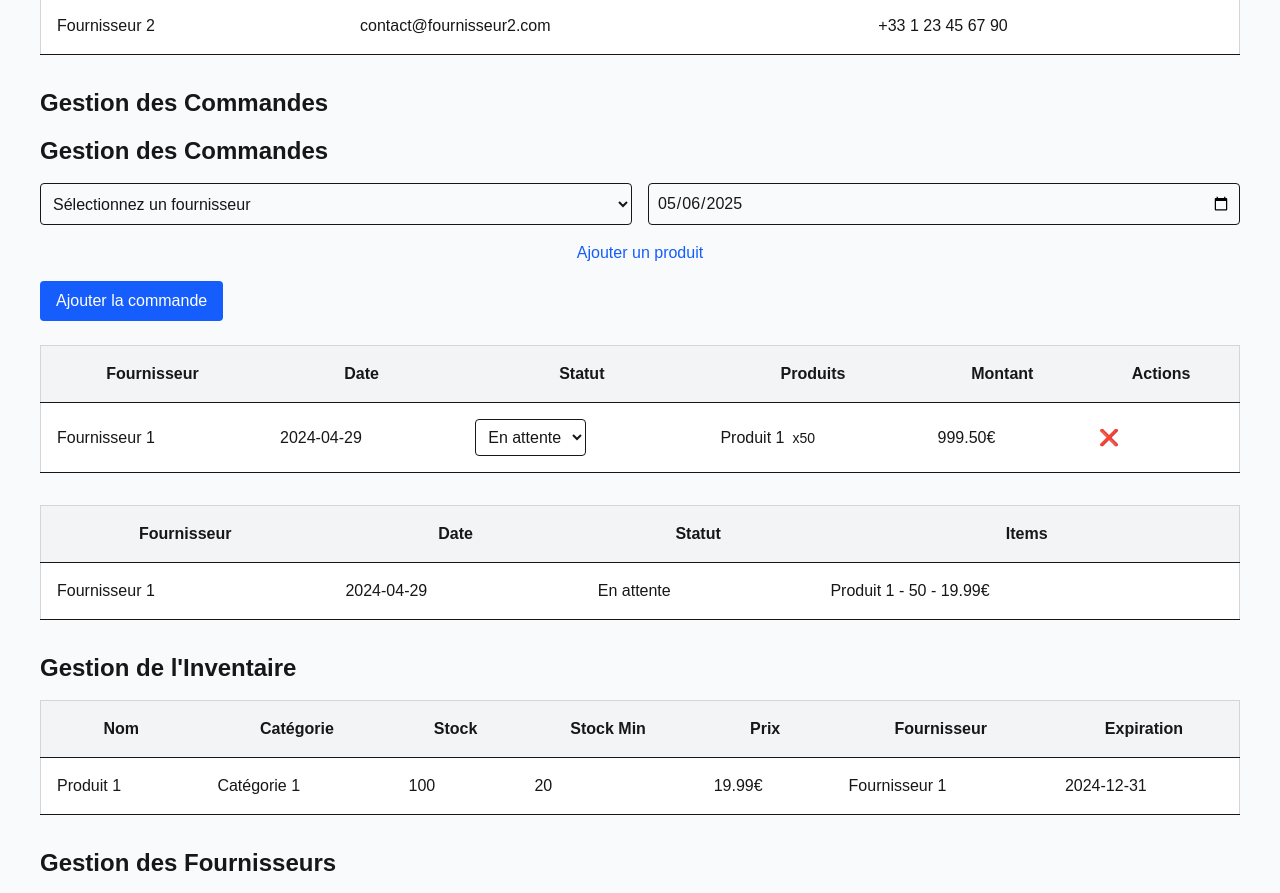
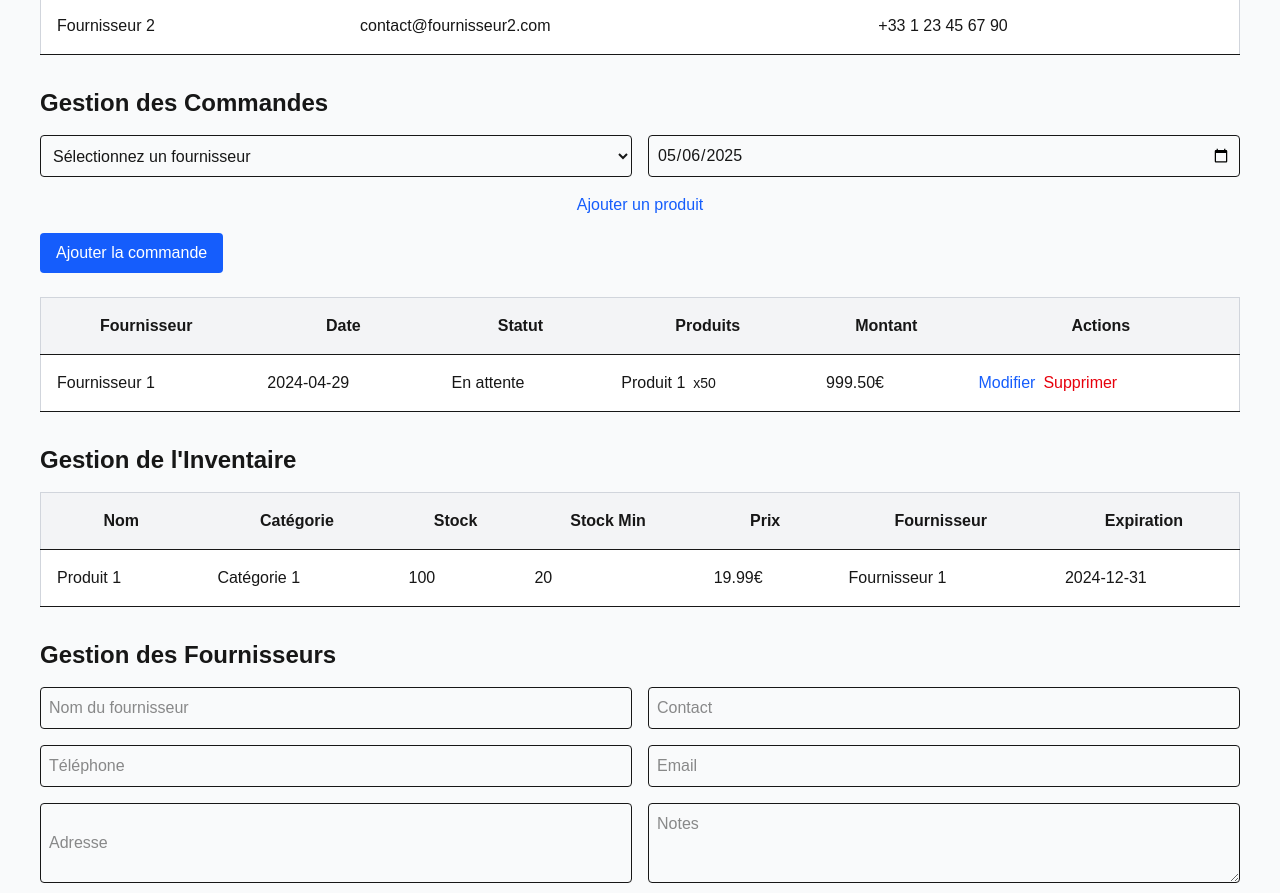
Before and after one commit to MattCornicDev/sofoquality, a Next.js app: page /sofostock in a window 1280 px wide. Shown: the part 960-1853 px from the top of the page. Built offline with nearby package versions, Linux system fonts and the light colour scheme.

Commit message:
fix beug
Signed-off-by: MattCornicDev <mattcornicdev@gmail.com>

```diff
--- a/src/app/sofostock/page.tsx
+++ b/src/app/sofostock/page.tsx
@@ -127,6 +127,14 @@ export default function StockManagement() {
     setOrders(orders.map(order =>
       order.id === orderId ? { ...order, ...updatedOrder } : order
     ));
+    if (editingOrder === orderId) {
+      setEditingOrder(null);
+    }
+  };
+
+  // Fonction pour annuler la modification
+  const handleCancelEdit = () => {
+    setEditingOrder(null);
   };
 
   // Fonction pour supprimer une commande
@@ -359,10 +367,6 @@ export default function StockManagement() {
       <section className="mb-8">
         <h2 className="text-2xl font-bold mb-4">Gestion des Commandes</h2>
 
-         {/* Section Commandes */}
-      <section className="mb-8">
-        <h2 className="text-2xl font-bold mb-4">Gestion des Commandes</h2>
-
         {/* Formulaire d'ajout de commande */}
         <form onSubmit={handleAddOrder} className="mb-6">
           <div className="grid grid-cols-1 md:grid-cols-2 gap-4">
@@ -470,6 +474,7 @@ export default function StockManagement() {
                   <td className="p-4 border-b">{order.supplier}</td>
                   <td className="p-4 border-b">{order.date}</td>
                   <td className="p-4 border-b">
+                    {editingOrder === order.id ? (
                       <select
                         value={order.status}
                         onChange={(e) => {
@@ -483,6 +488,9 @@ export default function StockManagement() {
                         <option value="Livré">Livré</option>
                         <option value="Annulé">Annulé</option>
                       </select>
+                    ) : (
+                      order.status
+                    )}
                   </td>
                   <td className="p-4 border-b">
                     {order.items.map((item, index) => (
@@ -496,44 +504,30 @@ export default function StockManagement() {
                     {order.items.reduce((total, item) => total + (item.quantity * item.price), 0).toFixed(2)}€
                   </td>
                   <td className="p-4 border-b">
+                    {editingOrder === order.id ? (
                       <button
-                      className="text-red-600 hover:text-red-800"
+                        type="button"
+                        onClick={handleCancelEdit}
+                        className="text-gray-600 hover:text-gray-800"
+                      >
+                        Annuler
+                      </button>
+                    ) : (
+                      <button
+                        type="button"
+                        onClick={() => setEditingOrder(order.id)}
+                        className="text-blue-600 hover:text-blue-800"
+                      >
+                        Modifier
+                      </button>
+                    )}
+                    <button
+                      type="button"
                       onClick={() => handleDeleteOrder(order.id)}
-                      title="Supprimer"
+                      className="ml-2 text-red-600 hover:text-red-800"
                     >
-                      ❌
+                      Supprimer
                     </button>
-                  </td>
-                </tr>
-              ))}
-            </tbody>
-          </table>
-        </div>
-      </section>
-
-        {/* Tableau des commandes */}
-        <div className="overflow-x-auto">
-          <table className="min-w-full bg-white border border-gray-300">
-            <thead>
-              <tr className="bg-gray-100">
-                <th className="p-4 border-b">Fournisseur</th>
-                <th className="p-4 border-b">Date</th>
-                <th className="p-4 border-b">Statut</th>
-                <th className="p-4 border-b">Items</th>
-              </tr>
-            </thead>
-            <tbody>
-              {orders.map((order) => (
-                <tr key={order.id}>
-                  <td className="p-4 border-b">{order.supplier}</td>
-                  <td className="p-4 border-b">{order.date}</td>
-                  <td className="p-4 border-b">{order.status}</td>
-                  <td className="p-4 border-b">
-                    {order.items.map((item) => (
-                      <div key={item.product}>
-                        {item.product} - {item.quantity} - {item.price}€
-                      </div>
-                    ))}
                   </td>
                 </tr>
               ))}
```
Lines whose indentation alone changed are shown as unchanged.
